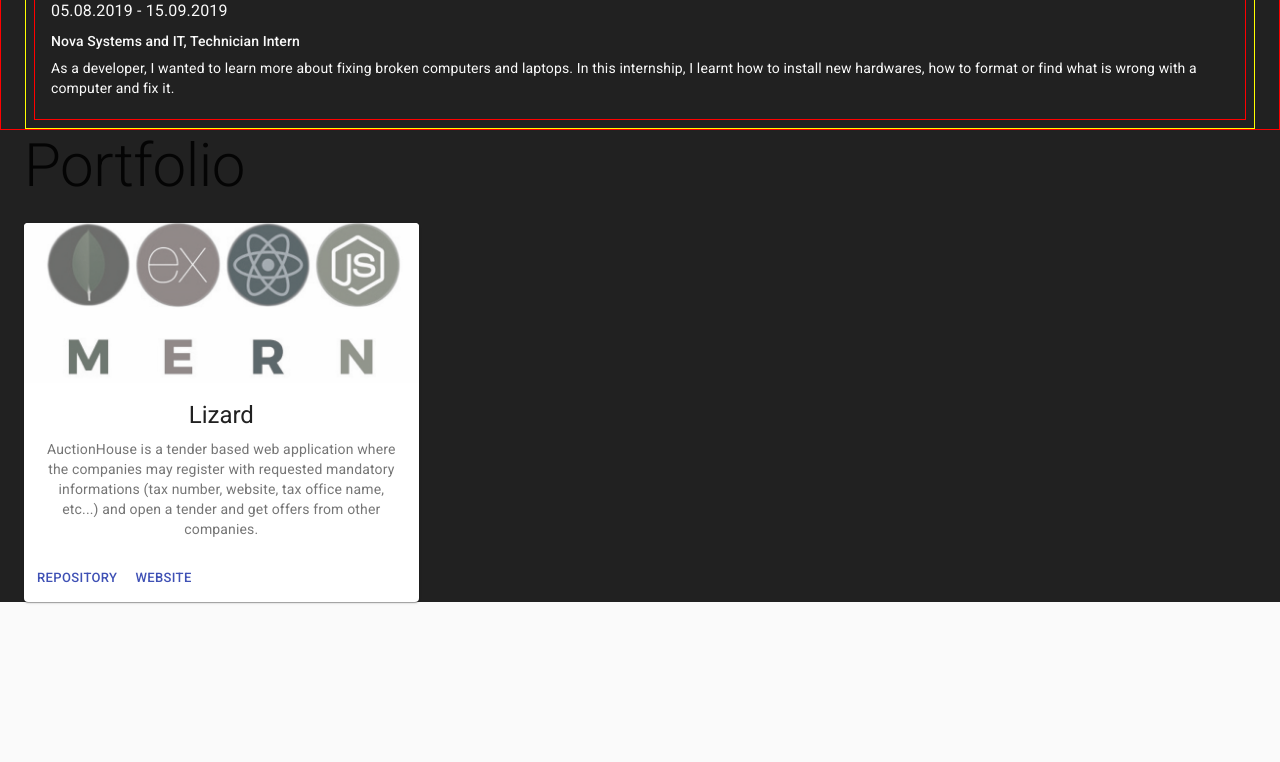
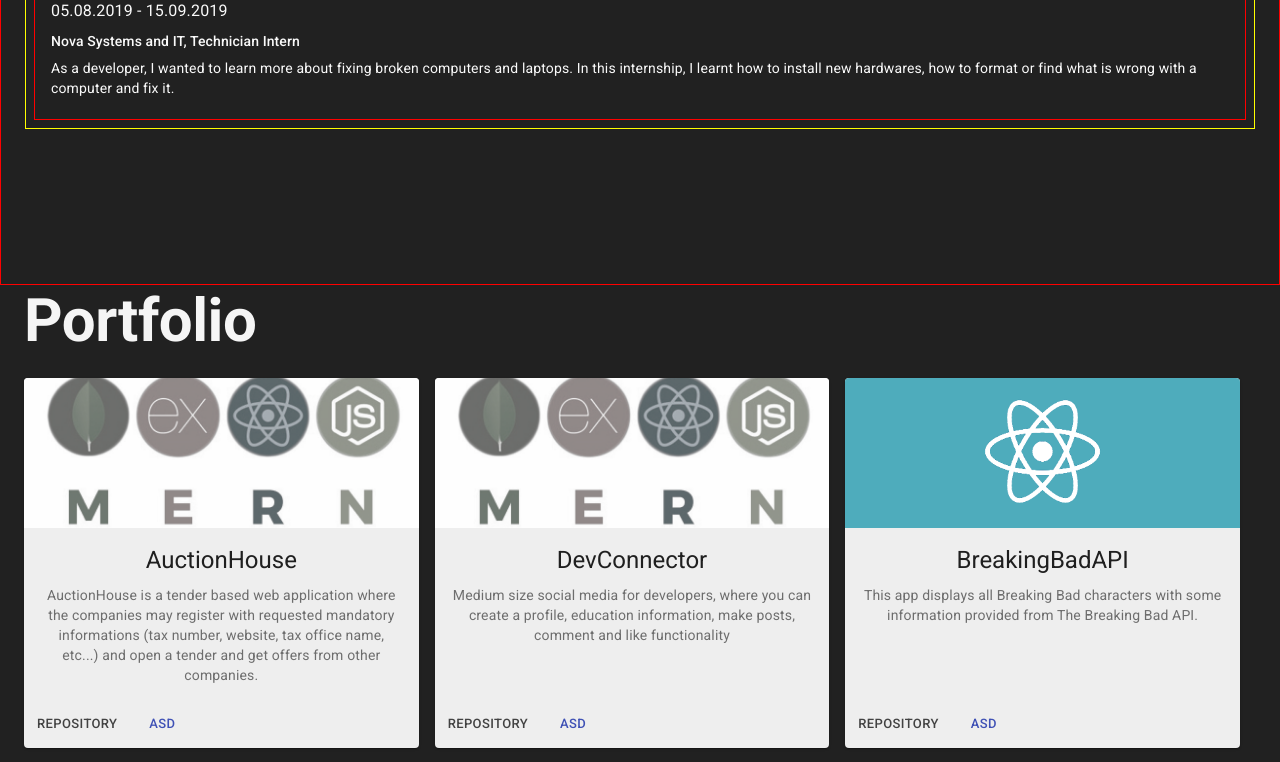
Before and after one commit to sbayrak/suatbayrak-portfolio-materialui, a React (Create React App) app: page / in a window 1280 px wide. Shown: the part 1620-2382 px from the top of the page. Before the commit the page ends 2230 px from the top, so only its background shows below. Built offline with nearby package versions, Linux system fonts and the light colour scheme.

Commit message:
Working on portfolio and cards

```diff
--- a/src/components/sections/About.js
+++ b/src/components/sections/About.js
@@ -270,6 +270,7 @@
           </Grid>
         </div>
         {/* WRAPPER GRID ABOVE */}
+        <Typography gutterBottom style={{ height: 150 }}></Typography>
       </Container>
     </Fragment>
   );
--- a/src/components/sections/Portfolio.js
+++ b/src/components/sections/Portfolio.js
@@ -1,79 +1,18 @@
 import React, { Fragment } from 'react';
-import mernLogo from '../../img/mern_logo.png';
-import reactLogo from '../../img/react_logo.png';
-import {
-  Typography,
-  CssBaseline,
-  Container,
-  Grid,
-  Card,
-  CardActionArea,
-  CardMedia,
-  CardContent,
-  CardActions,
-  Button,
-} from '@material-ui/core';
+import { Typography, CssBaseline, Container, Grid } from '@material-ui/core';
 import { makeStyles } from '@material-ui/core/styles';
+import PortfolioCard from './PortfolioCard';
+import portfoliosJSON from './portfolios.json';
 
-const useStyles = makeStyles((theme) => ({}));
+const useStyles = makeStyles((theme) => ({
+  Typo1: {
+    fontWeight: theme.typography.fontWeightBold,
+    color: theme.palette.grey[100],
+  },
+}));
 
 const Portfolio = () => {
   const classes = useStyles();
-
-  const portfolios = [
-    {
-      logo: 'mernLogo',
-      name: 'AuctionHouse',
-      desc:
-        'AuctionHouse is a tender based web application where the companies may register with requested mandatory informations (tax number, website, tax office name, etc...) and open a tender and get offers from other companies.',
-      repo: 'https://github.com/sbayrak/auctionhouse',
-      website: 'https://auctionhouse12.herokuapp.com/',
-    },
-    {
-      logo: 'mernLogo',
-      name: 'DevConnector',
-      desc:
-        'Medium size social media for developers, where you can create a profile, education information, make posts, comment and like functionality',
-      repo: 'https://github.com/sbayrak/mern-devconnector',
-      website: 'https://devconnector52.herokuapp.com/',
-    },
-    {
-      logo: 'mernLogo',
-      name: 'ContactKeeper',
-      desc: 'A contact keeper app built by using MERN stack',
-      repo: 'https://github.com/sbayrak/mern-contactkeeper',
-      website: 'https://devconnector52.herokuapp.com/',
-    },
-    {
-      logo: 'reactLogo',
-      name: 'BreakingBadAPI',
-      desc:
-        'This app displays all Breaking Bad characters with some information provided from The Breaking Bad API.',
-      repo: 'https://github.com/sbayrak/breakingbad-api-react',
-      website: 'https://breakingbad01.netlify.app/',
-    },
-    {
-      logo: 'reactLogo',
-      name: 'PokemonAPI',
-      desc: 'Displaying all pokemons from PokeAPI, including pagination...',
-      repo: 'https://github.com/sbayrak/react-pokemonapi',
-      website: 'https://react-pokemonapi.web.app/',
-    },
-    {
-      logo: 'reactLogo',
-      name: 'fbmessengerclone',
-      desc: 'Facebook Messenger clone with ReactJS and Firebase',
-      repo: 'https://github.com/sbayrak/fbmessengerclone',
-      website: 'https://fbmessengerclone-7bc8a.web.app/',
-    },
-    {
-      logo: 'reactLogo',
-      name: 'material-ui-blogpage',
-      desc: 'A basic page of a blog, fully responsive',
-      repo: 'https://github.com/sbayrak/react-materialui-blogpage',
-      website: 'https://materialui-blogpage.netlify.app/',
-    },
-  ];
 
   return (
     <Fragment>
@@ -87,46 +26,16 @@
             justify='space-between'
             alignItems='center'
           >
-            <Typography variant='h2' gutterBottom>
+            <Typography variant='h2' gutterBottom className={classes.Typo1}>
               Portfolio
             </Typography>
             <Typography></Typography>
           </Grid>
 
           <Grid container xs={12} spacing={2}>
-            <Grid item xs={12} sm={6} md={4}>
-              <Card className={classes.root}>
-                <CardActionArea>
-                  <CardMedia
-                    component='img'
-                    alt='suatbayrak'
-                    height='160'
-                    image={mernLogo}
-                    title='MERN'
-                  />
-                  <CardContent>
-                    <Typography gutterBottom variant='h5' component='h2'>
-                      Lizard
-                    </Typography>
-                    <Typography
-                      variant='body2'
-                      color='textSecondary'
-                      component='p'
-                    >
-                      {portfolios[0].desc}
-                    </Typography>
-                  </CardContent>
-                </CardActionArea>
-                <CardActions>
-                  <Button size='small' color='primary'>
-                    Repository
-                  </Button>
-                  <Button size='small' color='primary'>
-                    Website
-                  </Button>
-                </CardActions>
-              </Card>
-            </Grid>
+            {portfoliosJSON.map((portfolio, index) => (
+              <PortfolioCard key={index} portfolio={portfolio}></PortfolioCard>
+            ))}
           </Grid>
         </Grid>
       </Container>
--- /dev/null
+++ b/src/components/sections/PortfolioCard.js
@@ -0,0 +1,78 @@
+import React from 'react';
+import mernLogo from '../../img/mern_logo.png';
+import reactLogo from '../../img/react_logo.png';
+import {
+  Grid,
+  Card,
+  CardActionArea,
+  CardMedia,
+  CardContent,
+  Typography,
+  CardActions,
+  Button,
+  Link,
+} from '@material-ui/core';
+import { makeStyles } from '@material-ui/core/styles';
+
+const useStyles = makeStyles((theme) => ({
+  card: {
+    backgroundColor: theme.palette.grey[200],
+  },
+  cardDesc: {
+    minHeight: 100,
+  },
+  bottomCardAction: {
+    color: theme.palette.grey[800],
+  },
+}));
+
+const PortfolioCard = ({ portfolio }) => {
+  console.log(portfolio.logo);
+  const classes = useStyles();
+  return (
+    <Grid item xs={12} sm={6} md={4}>
+      <Card className={classes.card}>
+        <CardActionArea>
+          <CardMedia
+            component='img'
+            alt='suatbayrak'
+            height='150'
+            image={portfolio.logo === 'mernLogo' ? mernLogo : reactLogo}
+            title='MERN'
+          />
+          <CardContent>
+            <Typography gutterBottom variant='h5' component='h2'>
+              {portfolio.name}
+            </Typography>
+            <Typography
+              variant='body2'
+              color='textSecondary'
+              component='p'
+              className={classes.cardDesc}
+            >
+              {portfolio.desc}
+            </Typography>
+          </CardContent>
+        </CardActionArea>
+        <CardActions>
+          <Button
+            size='small'
+            color='primary'
+            className={classes.bottomCardAction}
+          >
+            Repository
+          </Button>
+          <Button
+            size='small'
+            color='primary'
+            className={classes.bottomCardAction}
+          >
+            <Link>asd</Link>
+          </Button>
+        </CardActions>
+      </Card>
+    </Grid>
+  );
+};
+
+export default PortfolioCard;
--- a/src/components/sections/portfolios.json
+++ b/src/components/sections/portfolios.json
@@ -2,7 +2,7 @@
   {
     "logo": "mernLogo",
     "name": "AuctionHouse",
-      "desc": "AuctionHouse is a tender based web application where the companies may register with requested mandatory informations (tax number, "website", tax office "name", etc...) and open a tender and get offers from other companies.",
+    "desc": "AuctionHouse is a tender based web application where the companies may register with requested mandatory informations (tax number, website, tax office name, etc...) and open a tender and get offers from other companies.",
     "repo": "https://github.com/sbayrak/auctionhouse",
     "website": "https://auctionhouse12.herokuapp.com/"
   },
@@ -13,19 +13,20 @@
     "repo": "https://github.com/sbayrak/mern-devconnector",
     "website": "https://devconnector52.herokuapp.com/"
   },
+
+  {
+    "logo": "reactLogo",
+    "name": "BreakingBadAPI",
+    "desc": "This app displays all Breaking Bad characters with some information provided from The Breaking Bad API.",
+    "repo": "https://github.com/sbayrak/breakingbad-api-react",
+    "website": "https://breakingbad01.netlify.app/"
+  },
   {
     "logo": "mernLogo",
     "name": "ContactKeeper",
     "desc": "A contact keeper app built by using MERN stack",
     "repo": "https://github.com/sbayrak/mern-contactkeeper",
     "website": "https://devconnector52.herokuapp.com/"
-    },
-    {
-        "logo": "reactLogo",
-      "name": "BreakingBadAPI",
-      "desc": "This app displays all Breaking Bad characters with some information provided from The Breaking Bad API.",
-      "repo": "https://github.com/sbayrak/breakingbad-api-react",
-      "website": "https://breakingbad01.netlify.app/"
   },
   {
     "logo": "reactLogo",
@@ -40,5 +41,12 @@
     "desc": "Facebook Messenger clone with ReactJS and Firebase",
     "repo": "https://github.com/sbayrak/fbmessengerclone",
     "website": "https://fbmessengerclone-7bc8a.web.app/"
+  },
+  {
+    "logo": "reactLogo",
+    "name": "material-ui-blogpage",
+    "desc": "A basic page of a blog, fully responsive",
+    "repo": "https://github.com/sbayrak/react-materialui-blogpage",
+    "website": "https://materialui-blogpage.netlify.app/"
   }
 ]
```
Also changed, not shown: src/img/react_logo.png. Lines whose indentation alone changed are shown as unchanged.
